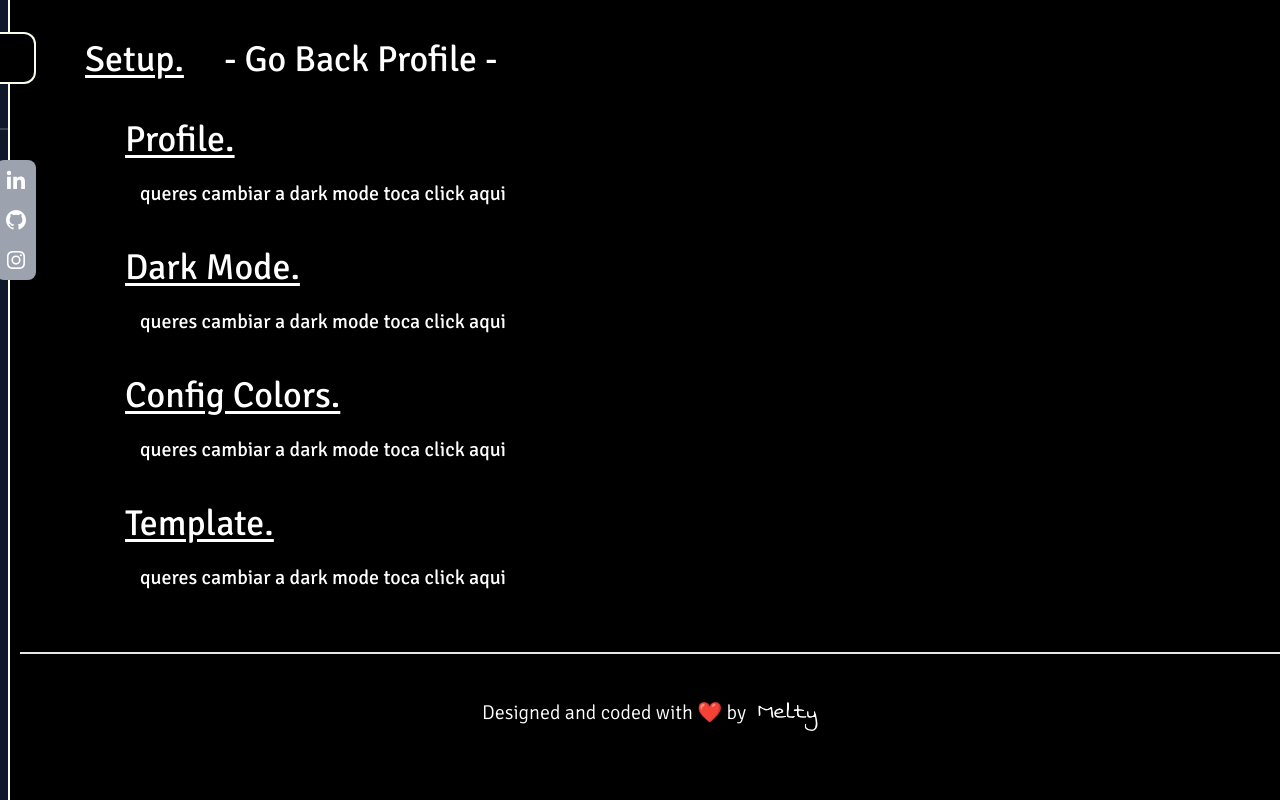
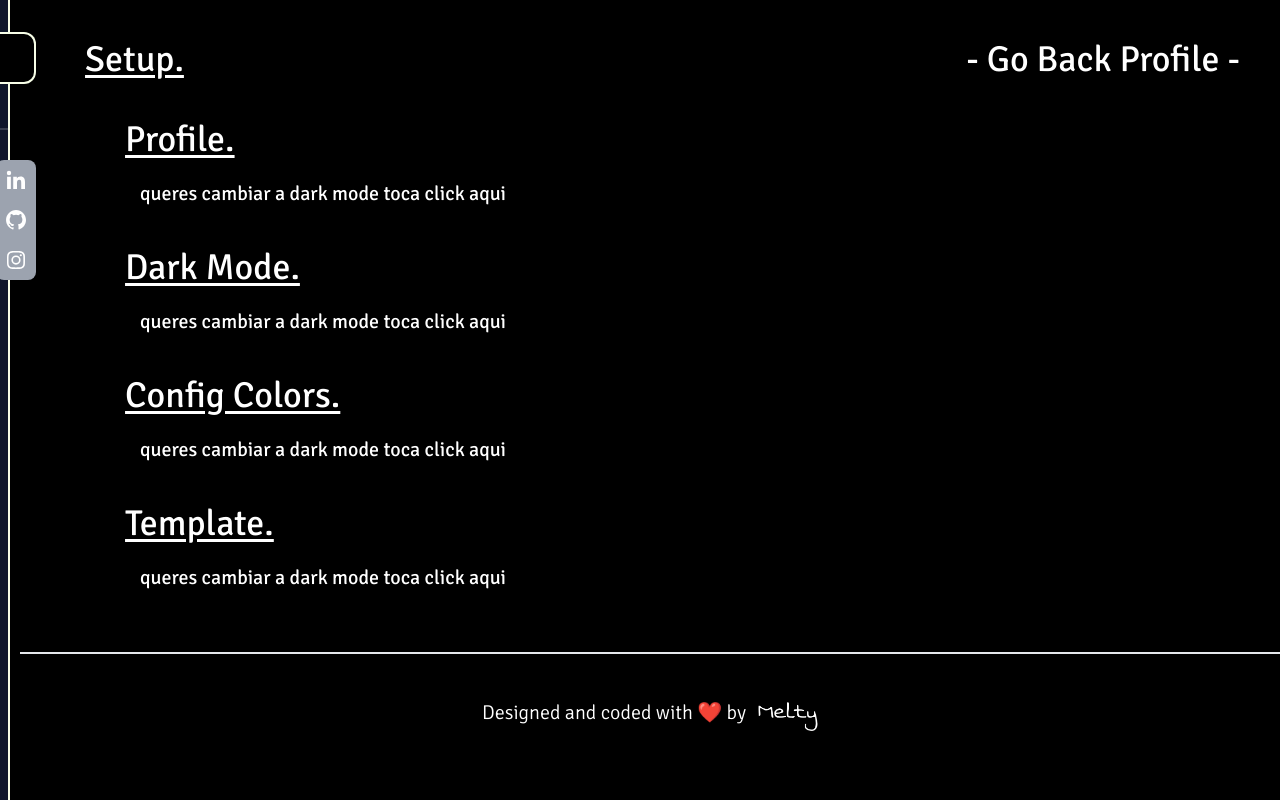
Before and after one commit to GonzaloArray/my-pin, a React (Vite) app: page /setup in a window 1280 px wide. Built offline with nearby package versions, Linux system fonts and the light colour scheme.

Commit message:
update: justify between in text

```diff
--- a/src/page/Setup.tsx
+++ b/src/page/Setup.tsx
@@ -5,7 +5,7 @@ import { Title } from "../components/Title";
 export const Setup = () => {
   return (
     <div className="flex flex-col gap-10 p-4 lg:p-10 z-10">
-      <div className="flex gap-10 items-center">
+      <div className="flex justify-between gap-10 items-center">
         <Title title="Setup." />
         <Link to='/' className="text-lime-500 md:text-white md:text-4xl transition-colors hover:text-lime-400">
           - Go Back Profile -
```
